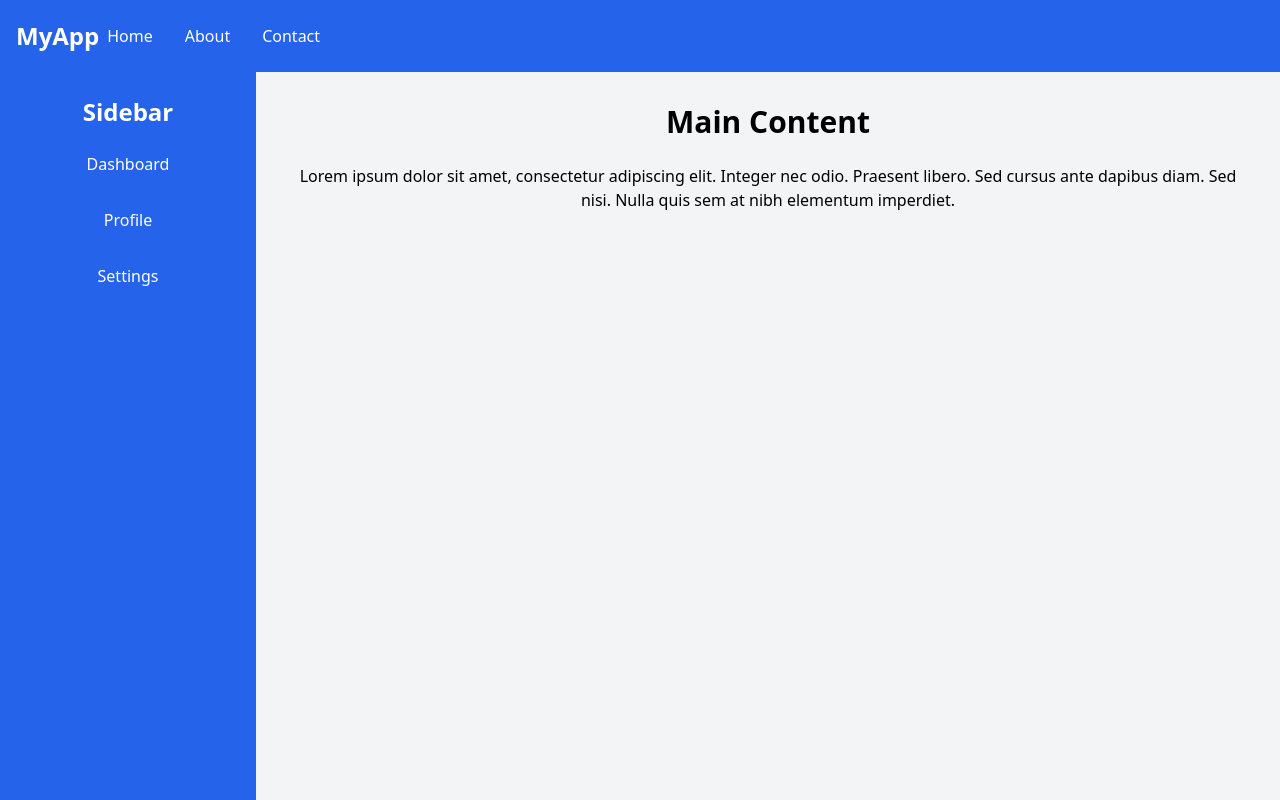
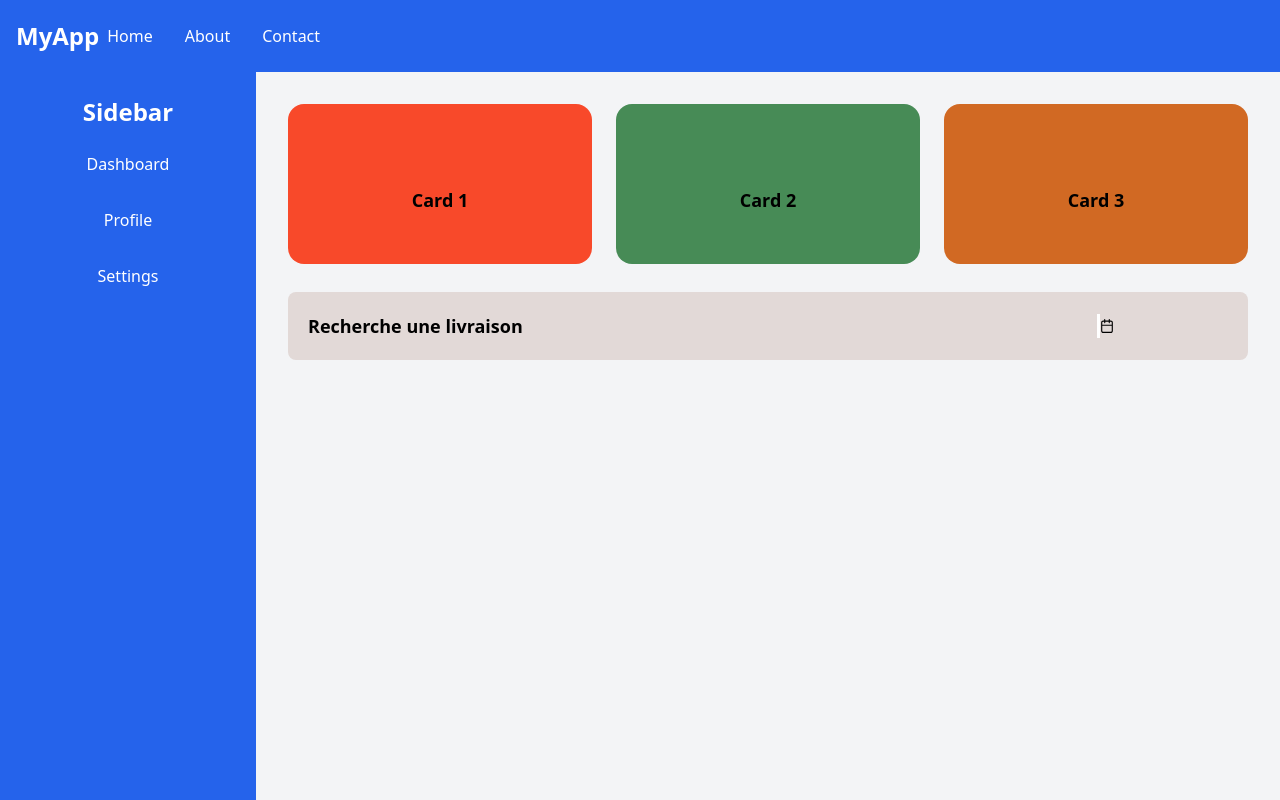
Before and after one commit to MariamaBalde/Tache21-E-Learning-app, a React (Create React App) app: page / in a window 1280 px wide. Built offline with nearby package versions, Linux system fonts and the light colour scheme.

Commit message:
layout navabr

```diff
--- a/src/Composants/ApprenantsComposants/Layout.js
+++ b/src/Composants/ApprenantsComposants/Layout.js
@@ -1,8 +1,74 @@
-import React from 'react'
-import Navbar from './Navbar'
-import NavbarSidebar from './NavbarSidebar'
+// import React, { useState } from 'react'
+// import Navbar from './Navbar'
+// import NavbarSidebar from './NavbarSidebar'
+// import { Calendar } from 'primereact/calendar';
+
+// const Layout = () => {
+//     const [date, setDate] = useState(null);
+//     return (
+//         <div className="flex flex-col min-h-screen">
+//             {/* Navbar */}
+//             <Navbar />
+
+//             <div className="flex flex-1">
+//                 {/* Sidebar */}
+//                 <NavbarSidebar />
+
+//                 {/* Main Content */}
+//                 <main className="flex-1 p-8 bg-gray-100">
+//                     {/* Dhasbord */}
+//                     <div className='grid lg:grid-cols-3 sm:grid-cols-3 md:grid-cols-6 gap-72'>
+//                         <div
+//                             className='bg-[#f8492a] rounded-2xl w-64 h-40 flex flex-col gap-4 items-center justify-center p-4 py-7'>
+//                             <div className='text-4xl mb-4'></div>
+//                             <h1 className='text-lg font-semibold text-center px-3'>
+//                             </h1>
+//                         </div>
+//                         <div
+//                             className='bg-[#478b56] rounded-2xl w-64 h-40 flex flex-col gap-4 items-center justify-center p-4 py-7'>
+//                             <div className='text-4xl mb-4'></div>
+//                             <h1 className='text-lg font-semibold text-center px-3'>
+//                             </h1>
+//                         </div>
+//                         <div
+//                             className='bg-[#d16923] rounded-2xl w-64 h-40 flex flex-col gap-4 items-center justify-center p-4 py-7'>
+//                             <div className='text-4xl mb-4'></div>
+//                             <h1 className='text-lg font-semibold text-center px-3'>
+//                             </h1>
+//                         </div>
+//                     </div>
+//                     <div className="bg-[#e2d9d7] w-88 mt-7 p-3">
+//                         <div className="flex items-center justify-between space-x-4">
+//                             <h1 className='text-lg font-semibold p-3'>
+//                                 <span className="pi pi-search"></span> Recherche une livraison
+//                             </h1>
+//                             <div className="relative">
+//                                 <Calendar
+//                                     value={date}
+//                                     onChange={(e) => setDate(e.value)}
+//                                     showIcon
+//                                     className="mt-0"
+//                                     style={{ display: 'inline-block' }} />
+//                             </div>
+//                         </div>
+//                     </div>
+//                 </main>
+//             </div>
+//         </div>
+//     )
+// }
+
+// export default Layout
+
+// src/components/Layout.js
+import React, { useState } from 'react';
+import Navbar from './Navbar';
+import NavbarSidebar from './NavbarSidebar';
+import { Calendar } from 'primereact/calendar';
 
 const Layout = () => {
+    const [date, setDate] = useState(null);
+
     return (
         <div className="flex flex-col min-h-screen">
             {/* Navbar */}
@@ -14,16 +80,43 @@ const Layout = () => {
 
                 {/* Main Content */}
                 <main className="flex-1 p-8 bg-gray-100">
-                  <h1 className="text-3xl font-semibold mb-6">Main Content</h1>
-                  <p>
-                      Lorem ipsum dolor sit amet, consectetur adipiscing elit. Integer nec
-                      odio. Praesent libero. Sed cursus ante dapibus diam. Sed nisi. Nulla
-                      quis sem at nibh elementum imperdiet.
-                  </p>
+                    {/* Dashboard Section */}
+                    <div className='grid lg:grid-cols-3 sm:grid-cols-2 md:grid-cols-3 gap-6'>
+                        <div className='bg-[#f8492a] rounded-2xl w-full h-40 flex flex-col gap-4 items-center justify-center p-4'>
+                            <div className='text-4xl mb-4'></div>
+                            <h1 className='text-lg font-semibold text-center px-3'>Card 1</h1>
+                        </div>
+                        <div className='bg-[#478b56] rounded-2xl w-full h-40 flex flex-col gap-4 items-center justify-center p-4'>
+                            <div className='text-4xl mb-4'></div>
+                            <h1 className='text-lg font-semibold text-center px-3'>Card 2</h1>
+                        </div>
+                        <div className='bg-[#d16923] rounded-2xl w-full h-40 flex flex-col gap-4 items-center justify-center p-4'>
+                            <div className='text-4xl mb-4'></div>
+                            <h1 className='text-lg font-semibold text-center px-3'>Card 3</h1>
+                        </div>
+                    </div>
+
+                    {/* Search Section */}
+                    <div className="bg-[#e2d9d7] w-full mt-7 p-5 rounded-lg">
+                        <div className="flex items-center justify-between space-x-4">
+                            <h1 className='text-lg font-semibold'>
+                                <span className="pi pi-search"></span> Recherche une livraison
+                            </h1>
+                            <div className="relative">
+                                <Calendar
+                                    value={date}
+                                    onChange={(e) => setDate(e.value)}
+                                    showIcon
+                                    className="mt-0"
+                                    style={{ display: 'inline-block' }}
+                                />
+                            </div>
+                        </div>
+                    </div>
                 </main>
             </div>
         </div>
-  )
+    );
 }
 
-export default Layout
+export default Layout;
```
Lines whose indentation alone changed are shown as unchanged.
